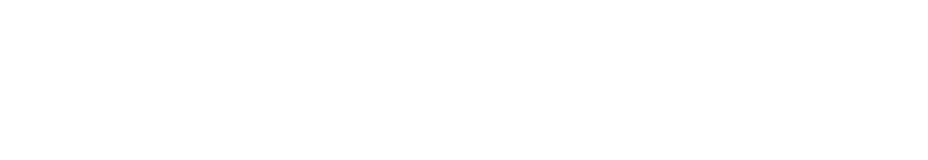
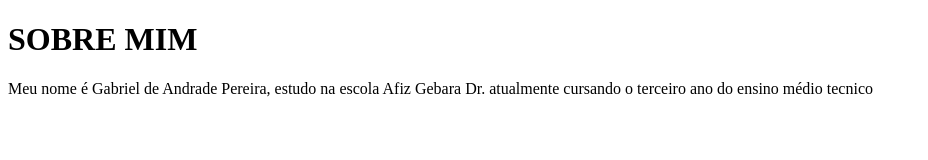
Before and after one commit to Xzop24/meu-portfolio, a plain HTML site: page Index.html in a window 1280 px wide. Shown: the whole page, without its empty margins (0-928 px from the left). Drawn offline with Linux system fonts and the light colour scheme.

Commit message:
Update Index.html

```diff
--- a/Index.html
+++ b/Index.html
@@ -7,5 +7,13 @@
 </head>
 <body>
 
+
+<h1>
+    SOBRE MIM
+</h1>
+<p>
+    Meu nome é Gabriel de Andrade Pereira, estudo na escola Afiz Gebara Dr. atualmente cursando o terceiro ano do ensino médio tecnico
+</p>
+
 </body>
 </html>
```
